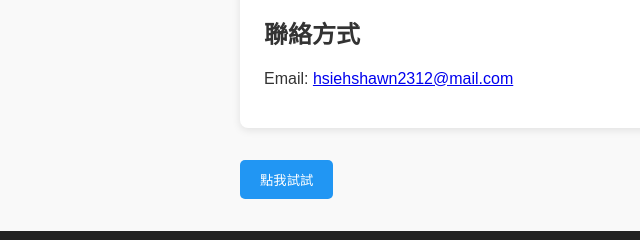
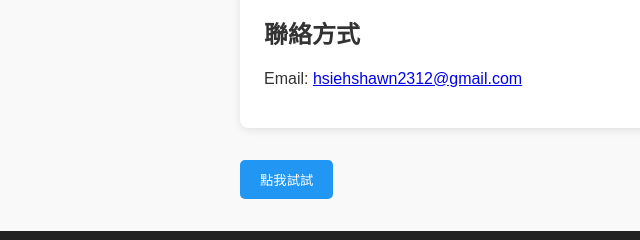
Before and after one commit to hsiehshawn2312-web/shawn123st, a plain HTML site: page index.html in a window 1280 px wide. Shown: the part 449-689 px from the top of the page, 0-640 px from the left. Drawn offline with Linux system fonts and the light colour scheme.

Commit message:
Update index.html

```diff
--- a/index.html
+++ b/index.html
@@ -20,7 +20,7 @@
 
         <section>
             <h2>聯絡方式</h2>
-            <p>Email: <a href="mailto:hsiehshawn2312@mail.com">hsiehshawn2312@mail.com</a></p>
+            <p>Email: <a href="mailto:hsiehshawn2312@gmail.com">hsiehshawn2312@gmail.com</a></p>
         </section>
 
         <button id="clickBtn">點我試試</button>
```
